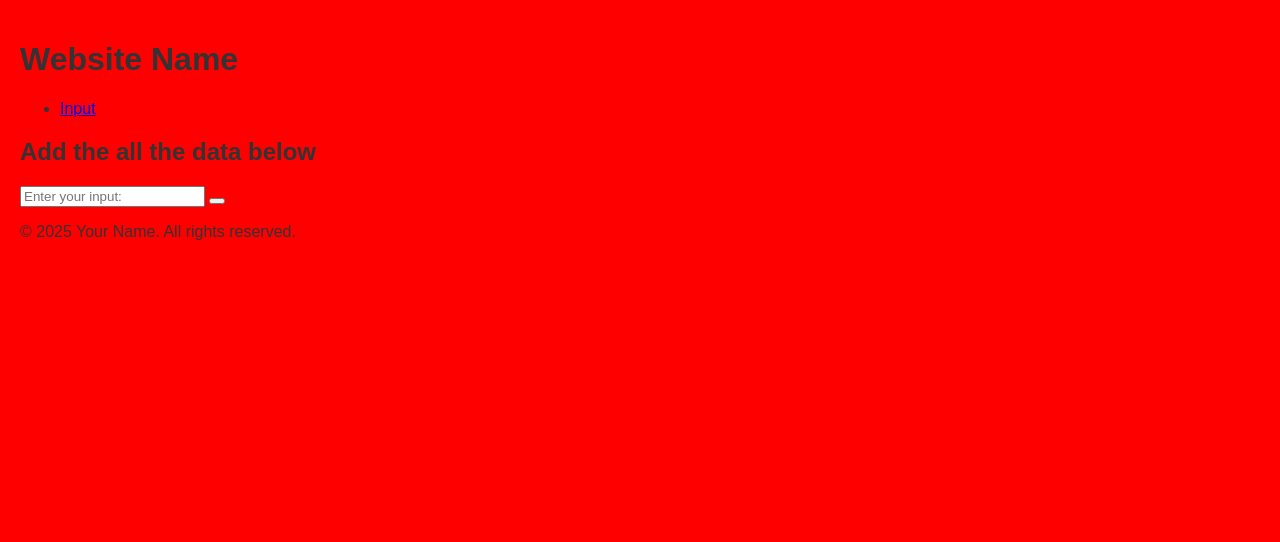
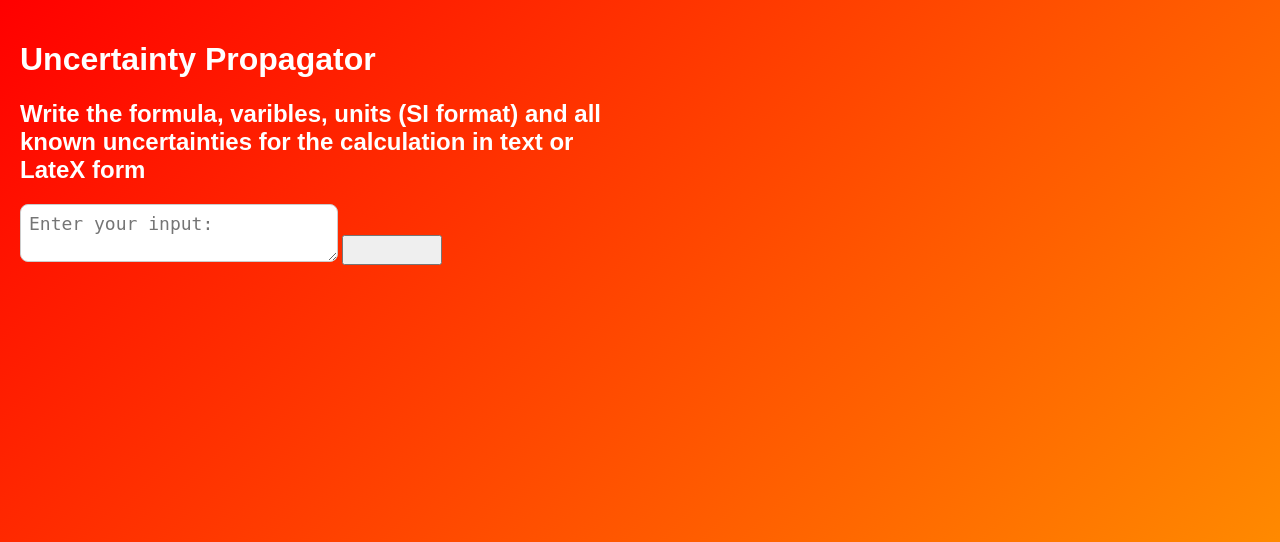
Before and after one commit to ImNotJahan/Emberhacks2025, a Flask app: page / in a window 1280 px wide. Shown: the top 542 px of the page. Run offline with Flask 3, Linux system fonts and the light colour scheme.

Commit message:
Basic Style made
None

```diff
--- a/app.py
+++ b/app.py
@@ -4,15 +4,6 @@ app = Flask(__name__)
 @app.route("/")
 def home():
     return render_template("index.html")
-
-"""
-@app.route("/submit", methods=["POST"])
-def submit():
-    # Get data from the form
-    input = request.form.get("input")
-    # Do something with it (store, process, etc.)
-    return render_template("index.html", text=input)
-"""
 
 @app.route("/send", methods=["POST"])
 def send():
--- a/static/styles.css
+++ b/static/styles.css
@@ -1,7 +1,35 @@
+@keyframes gradient {
+	0% {
+		background-position: 0% 50%;
+	}
+	50% {
+		background-position: 100% 50%;
+	}
+	100% {
+		background-position: 0% 50%;
+	}
+}
 body {
   font-family: Arial, sans-serif;
-  background-color: #ff0000;
   color: #333;
+  background:  linear-gradient(-45deg, #eeff00,#ffb300, #ff0000);
+  background-size: 300% 300%;
   margin: 0;
   padding: 20px;
 }
+#input{
+  width: 300px;
+  height: 40px;
+  font-size: 18px;
+  padding: 8px;
+  border-radius: 8px;
+  border: 1px solid #ccc;
+}
+#Btn_input{
+  width: 100px;
+  height: 30px;
+}
+h2,h1{
+  width:50%;
+  color: white;
+}
--- a/templates/index.html
+++ b/templates/index.html
@@ -6,7 +6,7 @@
   <meta name="description" content="A brief description of your webpage" />
   <title>Page Title</title>
 
-  <link rel="stylesheet" href="styles.css" />
+  <link rel="stylesheet" href="{{ url_for('static', filename='styles.css') }}">
 
   <link rel="icon" href="favicon.ico" type="image/x-icon" />
 
@@ -16,27 +16,22 @@
 <body>
 
   <header>
-    <h1>Website Name</h1>
-    <nav>
+    <h1>Uncertainty Propagator</h1>
+    <!-- <nav>
       <ul>
         <li><a href="#inputs">Input</a></li>
       </ul>
-    </nav>
+    </nav> -->
   </header>
 
   <main>
     <section id="inputs">
-      <h2>Add the all the data below</h2>
-      <input type="text" id = "input" name="input_t" placeholder="Enter your input:">
+      <h2>Write the formula, varibles, units (SI format) and all known uncertainties for the calculation in text or LateX form</h2>
+      <textarea id="input" name="input_t" placeholder="Enter your input:"></textarea>
       <button type = "submit" id="Btn_input">
     </section>
     <p id="responseText"></p>
   </main>
-
-  <footer>
-    <p>&copy; 2025 Your Name. All rights reserved.</p>
-  </footer>
-
   <script src="{{ url_for('static', filename='script.js') }}"></script>
 </body>
 </html>
```
